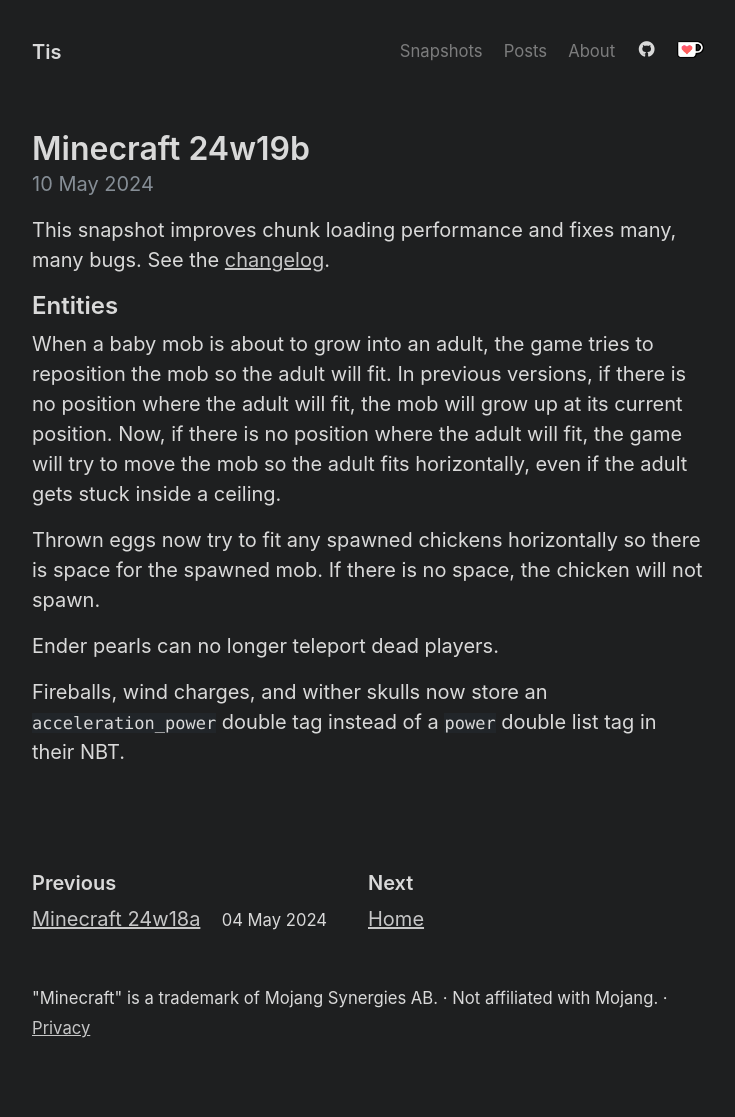
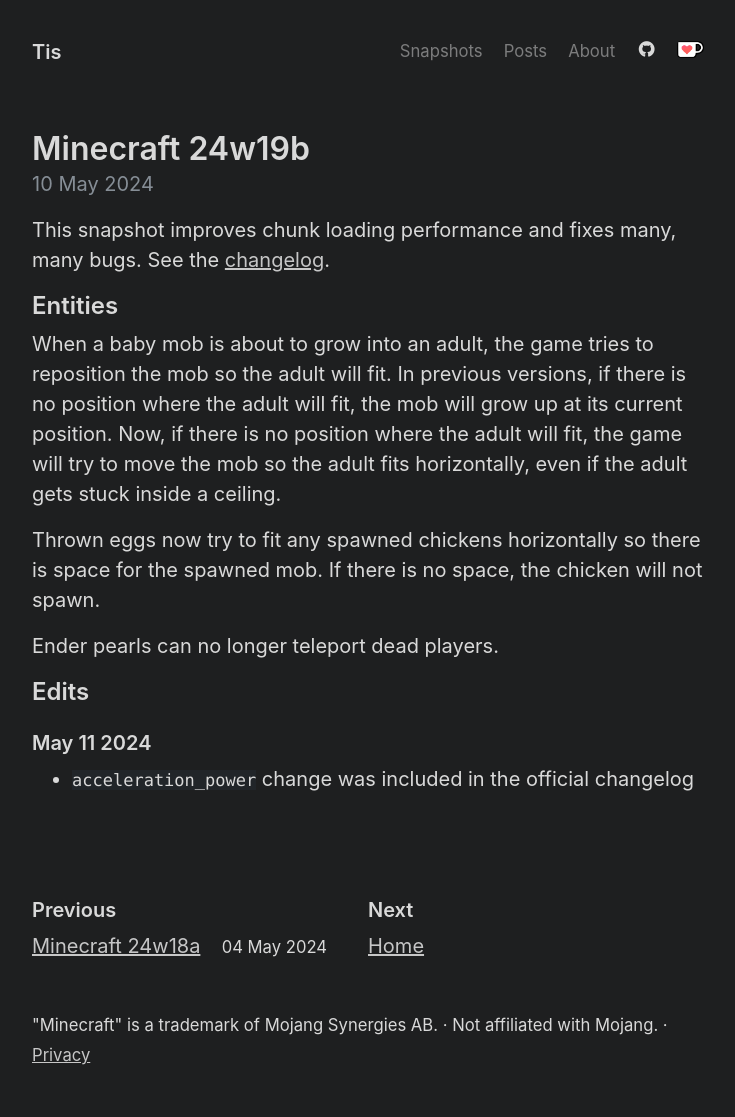
Before and after one commit to Tisawesomeness/tisawesomeness.github.io, a Jekyll site: the page built from snapshots/_posts/2024-05-10-24w19b.md, in a window 1280 px wide. Shown: the whole page, without its empty margins (272-1007 px from the left). Built offline with Jekyll 4.4.1, drawn with Linux system fonts in a browser that asks for light colours; comment, search, counter and statistics services are not loaded; before the commit the page ends 1090 px from its top, so only the background shows below that.

Commit message:
Update from official changelog

```diff
--- a/snapshots/_posts/2024-05-10-24w19b.md
+++ b/snapshots/_posts/2024-05-10-24w19b.md
@@ -14,4 +14,8 @@
 
 Ender pearls can no longer teleport dead players.
 
-Fireballs, wind charges, and wither skulls now store an `acceleration_power` double tag instead of a `power` double list tag in their NBT.
+## Edits
+
+### May 11 2024
+
+- `acceleration_power` change was included in the official changelog
```
